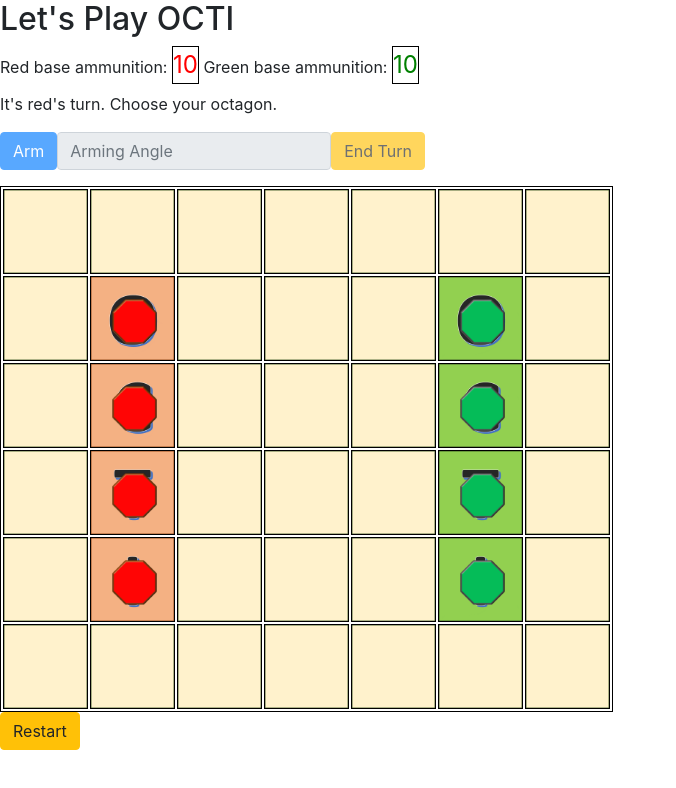
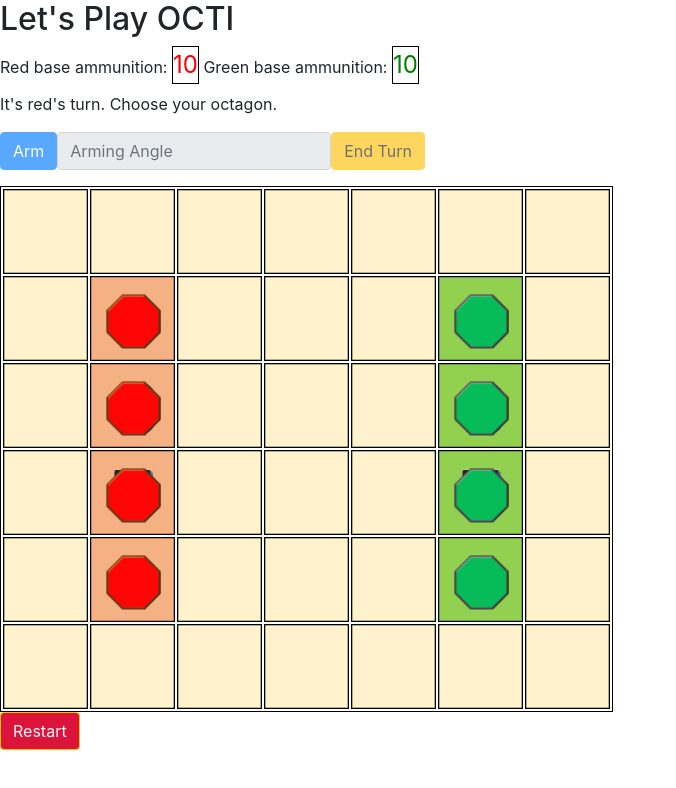
Before and after one commit to yosihezi/octi-angular, an Angular app: page / in a window 1280 px wide. Shown: the top 788 px of the page, without its empty margins (0-676 px from the left). Built offline with nearby package versions, Linux system fonts and the light colour scheme.

Commit message:
Postion pods in the center of the cell
crimson color is optimal for restart button

```diff
--- a/src/app/app.component.css
+++ b/src/app/app.component.css
@@ -13,10 +13,10 @@ td {
 
 .octagon {
   position: absolute;
-  top: -20px;
-  left: 20px;
-  width:45px;
-  height:45px;
+  top: -24.5px;
+  left: 14px;
+  width:55px;
+  height:55px;
 }
 .octagon_chosen {
   position: absolute;
--- a/src/app/app.component.html
+++ b/src/app/app.component.html
@@ -84,4 +84,4 @@
     </td>
   </tr>
 </table>
-<button type="button" class="btn btn-warning" (click)="reset()">Restart</button>
+<button type="button" class="btn btn-warning" style="background-color: crimson; color: snow;" (click)="reset()">Restart</button>
```
